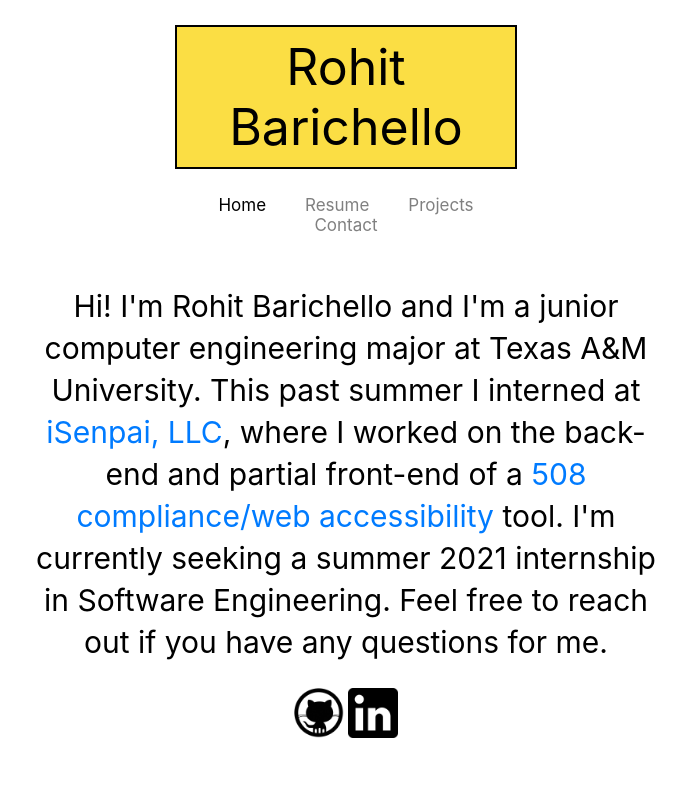
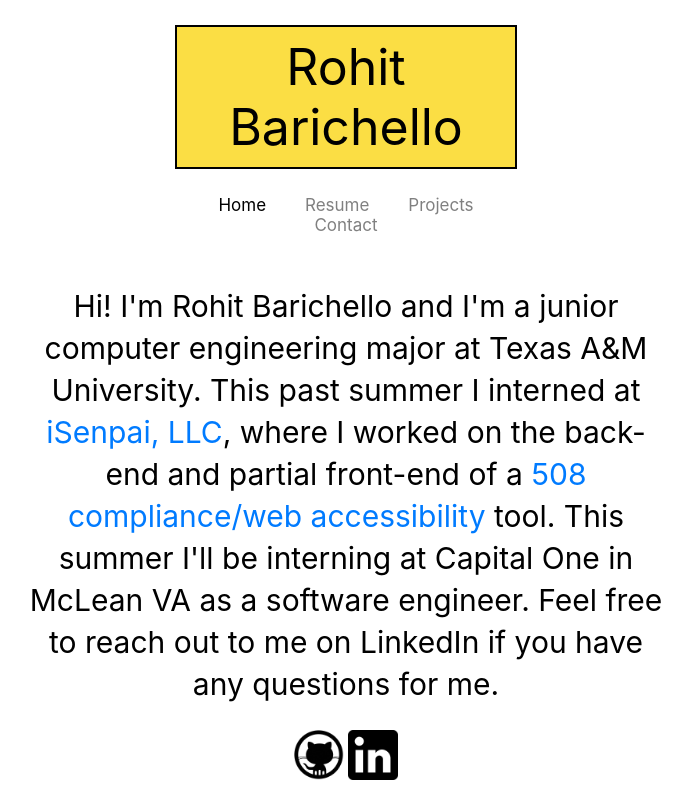
Before and after one commit to rohitbarichello/Personal-Website, a plain HTML site: page index.html in a window 1280 px wide. Shown: the whole page, without its empty margins (294-986 px from the left). Drawn offline with Linux system fonts and the light colour scheme.

Commit message:
changed 2021 internship

```diff
--- a/index.html
+++ b/index.html
@@ -27,8 +27,8 @@
         Hi! I'm Rohit Barichello and I'm a junior computer engineering major at Texas A&M University.
         This past summer I interned at <a href="https://www.isenpai.com/" target="_blank" rel="noopener noreferrer" class="link blue">iSenpai, LLC</a>, where I worked on the
         back-end and partial front-end of a <a href="https://developer.mozilla.org/en-US/docs/Web/Accessibility" target="_blank" rel="noopener noreferrer" class="link blue">508 compliance/web accessibility</a>
-        tool. I'm currently seeking a summer 2021 internship in Software Engineering. Feel free to reach
-        out if you have any questions for me.
+        tool. This summer I'll be interning at Capital One in McLean VA as a software engineer. Feel free to reach
+        out to me on LinkedIn if you have any questions for me.
       </p>
     </div>
 
```
Also changed, not shown: 1 other file.
